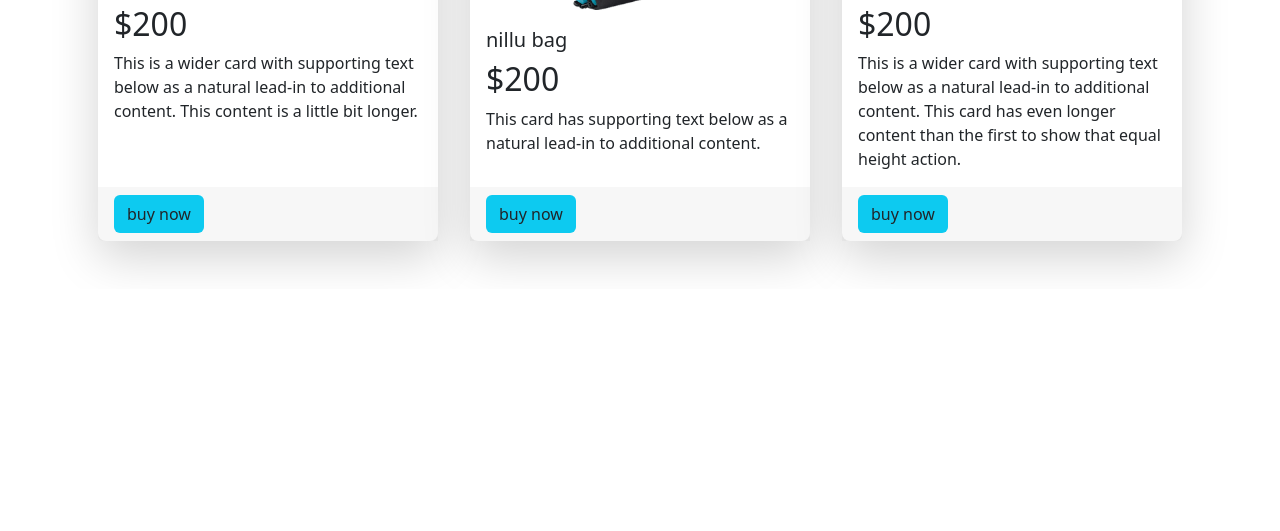
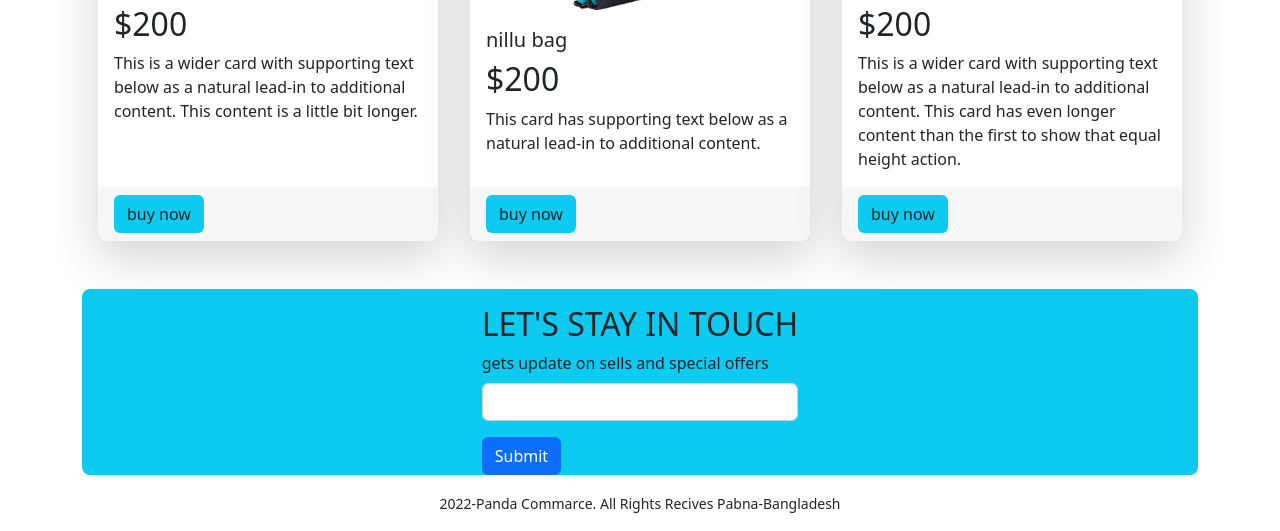
Before and after one commit to barifahim007/panda-commarce-bootstrap, a plain HTML site: page index.html in a window 1280 px wide. Shown: the part 1996-2527 px from the top of the page. Before the commit the page ends 2285 px from the top, so only its background shows below. Drawn offline with nearby package versions, Linux system fonts and the light colour scheme.

Commit message:
subcribe form

```diff
--- a/index.html
+++ b/index.html
@@ -235,9 +235,23 @@
 
         </main>
 
+        <!-- subcribe form -->
+        <form class="d-flex justify-content-center align-item-center bg-info mt-5 pt-3 rounded-3">
+            <div>
+                <div class="mb-3">
+                    <h2> LET'S STAY IN TOUCH </h2>
+                    <label for="exampleInputEmail1" class="form-label"> gets update on sells and special offers</label>
+                    <input type="email" class="form-control" id="exampleInputEmail1" aria-describedby="emailHelp">
 
+                </div>
 
+                <button type="submit" class="btn btn-primary">Submit</button>
+            </div>
+        </form>
 
+        <footer class="m-3">
+            <p class="text-center"><small> 2022-Panda Commarce. All Rights Recives Pabna-Bangladesh</small></p>
+        </footer>
 
     </div>
 
```
